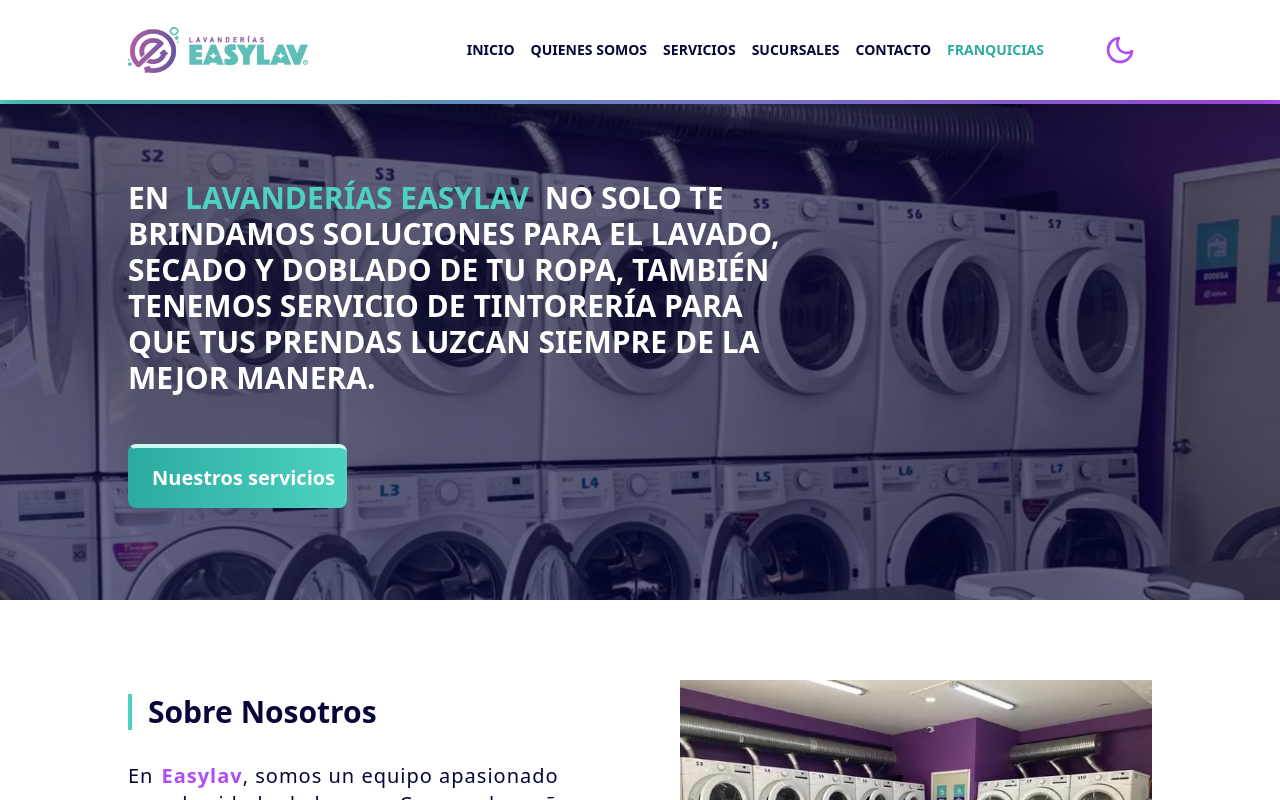
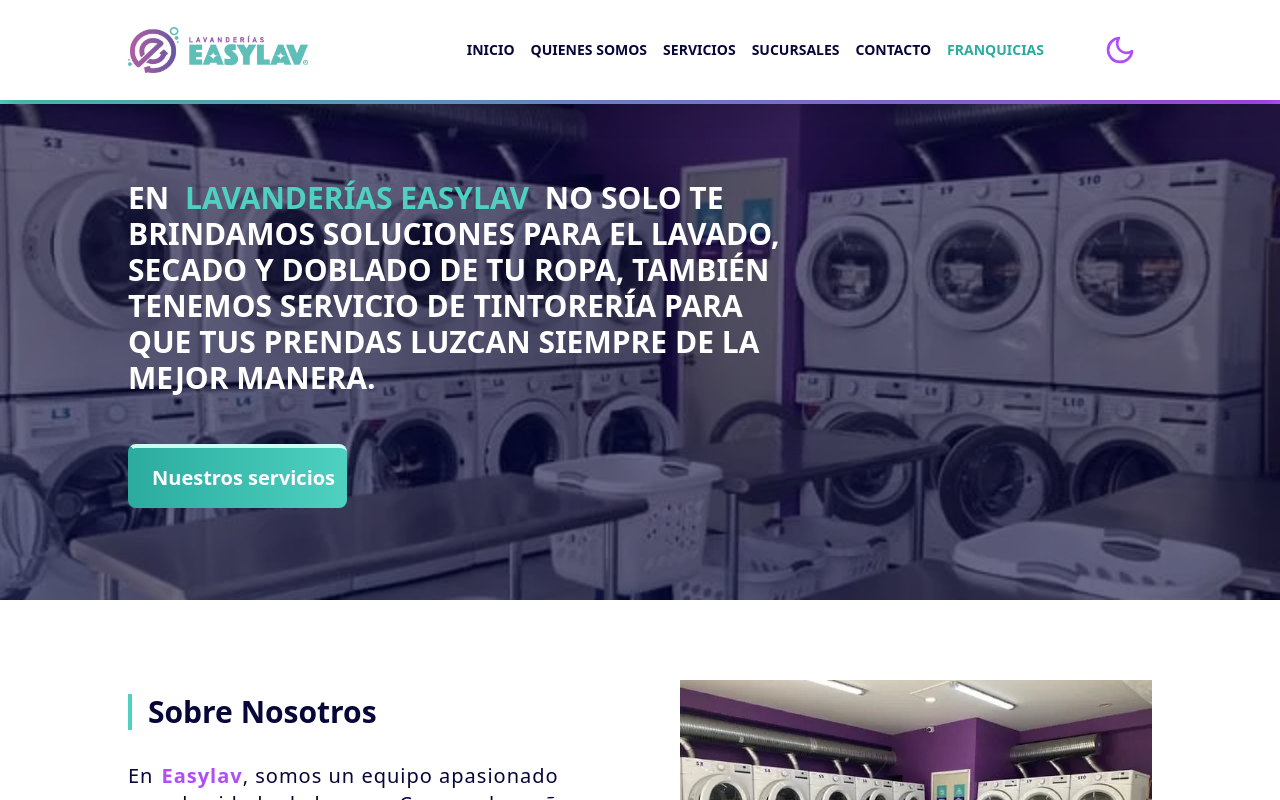
Before and after one commit to dspwebstudiomx/easylav-react, a React (Vite) app: page / in a window 1280 px wide. Shown: the top 800 px of the page. Built offline with nearby package versions, Linux system fonts and the light colour scheme.

Commit message:
"Updated HeroInicio component to use new images and removed lazy loading"

```diff
--- a/src/pages/inicio/Inicio.jsx
+++ b/src/pages/inicio/Inicio.jsx
@@ -5,6 +5,7 @@ import { canastaderopa_640 } from 'assets';
 import { Container, HomeLayout, Loading, Section, SEOFriendly } from 'components';
 import { lazy, Suspense } from 'react';
 import CarouselTestimonios from './Testimonios/CarouselTestimonios';
+
 import HeroInicio from './components/HeroInicio';
 import QuieresUnaFranquicia from './franquicias/QuieresUnaFranquicia';
 // const HeroInicio = lazy(() => import('./components/HeroInicio'));
--- a/src/pages/inicio/components/HeroInicio.jsx
+++ b/src/pages/inicio/components/HeroInicio.jsx
@@ -1,4 +1,4 @@
-import { HeroInicioImage1_1024x500, HeroInicioImage1_1920x500, HeroInicioImage1_478x600, HeroInicioImage2_1024x500, HeroInicioImage2_1920x500, HeroInicioImage2_478x600, HeroInicioImage3_1024x500, HeroInicioImage3_1920x500, HeroInicioImage3_478x600 } from 'assets'
+import { HeroInicioImage1_1024x500, HeroInicioImage1_1920x500, HeroInicioImage1_478x600, VistaLavadorasySecadorasConDosMesas_640, VistaLavanderiaDesdeEntrada_2_640 } from 'assets'
 import { ButtonContainer, ButtonPrimary, Container, ImageResponsive, TitleH1 } from 'components'
 import { GENERAL_UI, HEROINICIO_UI } from 'constants/constants'
 import { Autoplay } from 'swiper/modules'
@@ -39,10 +39,10 @@ const HeroInicio = () => {
           <ImageResponsive image_640={HeroInicioImage1_478x600} image_1024={HeroInicioImage1_1024x500} image_1920={HeroInicioImage1_1920x500} imageAlt='sucursal lavadoras' className={''} width={'w-full'} height={HEROINICIO_UI.HEIGHT} />
         </SwiperSlide>
         <SwiperSlide>
-          <ImageResponsive image_640={HeroInicioImage2_478x600} image_1024={HeroInicioImage2_1024x500} image_1920={HeroInicioImage2_1920x500} imageAlt='sucursal lavadoras' className={''} width={'w-full'} height={HEROINICIO_UI.HEIGHT} />
+          <ImageResponsive image_640={VistaLavadorasySecadorasConDosMesas_640} image_1024={VistaLavadorasySecadorasConDosMesas_640} image_1920={VistaLavadorasySecadorasConDosMesas_640} imageAlt='sucursal lavadoras' className={''} width={'w-full'} height={HEROINICIO_UI.HEIGHT} />
         </SwiperSlide>
         <SwiperSlide>
-          <ImageResponsive image_640={HeroInicioImage3_478x600} image_1024={HeroInicioImage3_1024x500} image_1920={HeroInicioImage3_1920x500} imageAlt='sucursal lavadoras' className={''} width={'w-full'} height={HEROINICIO_UI.HEIGHT} />
+          <ImageResponsive image_640={VistaLavanderiaDesdeEntrada_2_640} image_1024={VistaLavanderiaDesdeEntrada_2_640} image_1920={VistaLavanderiaDesdeEntrada_2_640} imageAlt='sucursal lavadoras' className={''} width={'w-full'} height={HEROINICIO_UI.HEIGHT} />
         </SwiperSlide>
       </Swiper>
       <div className={`absolute inset-0 z-10 w-full bg-dark opacity-60 left-0 ${HEROINICIO_UI.HEIGHT}`}></div>
```
